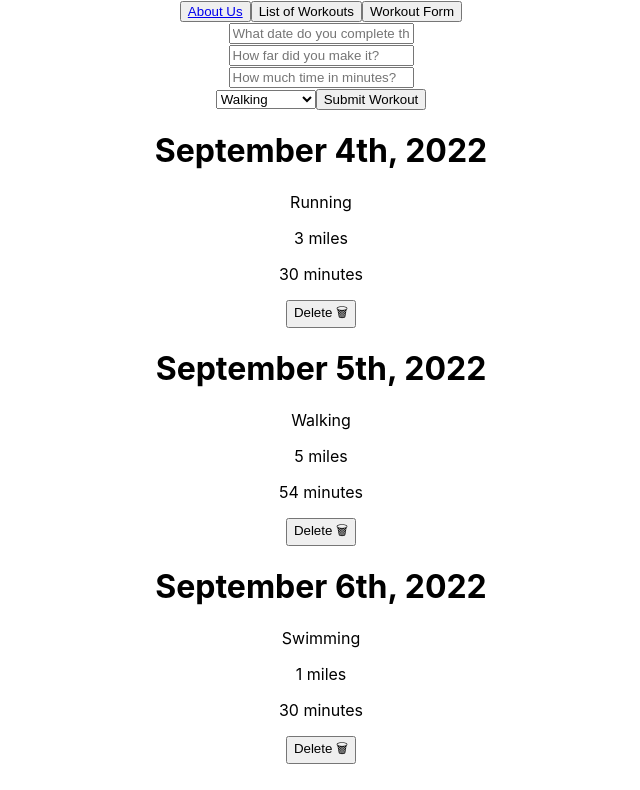
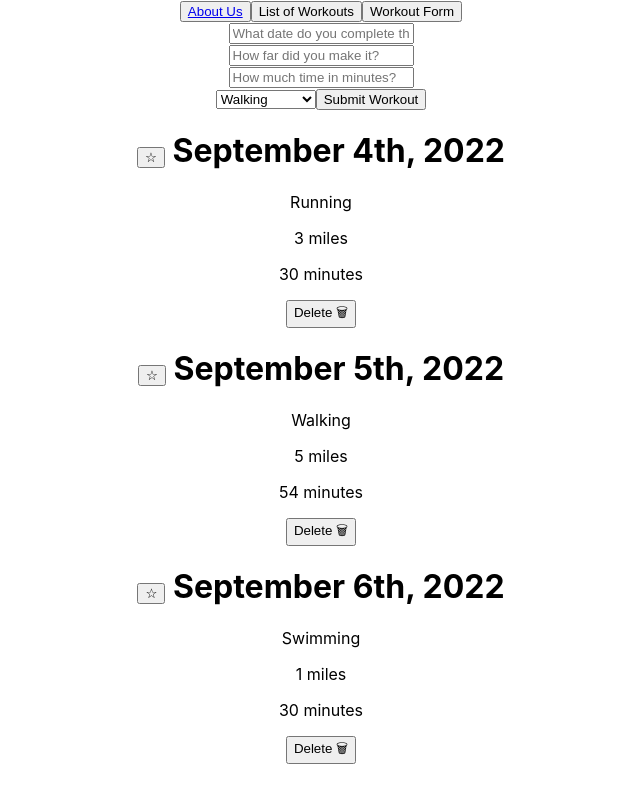
Before and after one commit to kennethlatour/Victory-React-Project, a React (Create React App) app in the folder flatness-app/: page / in a window 1280 px wide. Shown: the top 790 px of the page, without its empty margins (319-959 px from the left). Built offline with nearby package versions, Linux system fonts and the light colour scheme; data requests are answered from the project's data file.

Commit message:
added favorite buttonw/ persistence

```diff
--- a/flatness-app/db.json
+++ b/flatness-app/db.json
@@ -5,49 +5,56 @@
       "date": "September 4th, 2022",
       "workoutType": "Running",
       "distance": 3,
-      "timeSpent": 30
+      "timeSpent": 30,
+      "favorite": false
     },
     {
       "id": 2,
       "date": "September 5th, 2022",
       "workoutType": "Walking",
       "distance": 5,
-      "timeSpent": 54
+      "timeSpent": 54,
+      "favorite": false
     },
     {
       "id": 3,
       "date": "September 6th, 2022",
       "workoutType": "Swimming",
       "distance": 1,
-      "timeSpent": 30
+      "timeSpent": 30,
+      "favorite": false
     },
     {
       "id": 4,
       "date": "September 7th, 2022",
       "workoutType": "Running",
       "distance": 5,
-      "timeSpent": 60
+      "timeSpent": 60,
+      "favorite": false
     },
     {
       "id": 5,
       "date": "September 8th, 2022",
       "workoutType": "Walking",
       "distance": 4,
-      "timeSpent": 80
+      "timeSpent": 80,
+      "favorite": false
     },
     {
       "id": 6,
       "date": "September 9th, 2022",
       "workoutType": "Running",
       "distance": 2,
-      "timeSpent": 20
+      "timeSpent": 20,
+      "favorite": false
     },
     {
       "id": 7,
       "date": "September 12th, 2022",
       "workoutType": "Swimming",
       "distance": 2,
-      "timeSpent": 20
+      "timeSpent": 20,
+      "favorite": false
     }
   ]
 }
--- a/flatness-app/src/components/Workout.js
+++ b/flatness-app/src/components/Workout.js
@@ -1,5 +1,5 @@
 
-function Workout({ workout, deleteWorkout }){
+function Workout({ workout, deleteWorkout, favoriteHandler}){
 
     function clickHandler(id) {
         fetch(`http://localhost:3000/workouts/${id}`, {
@@ -13,7 +13,14 @@ function Workout({ workout, deleteWorkout }){
 
 return(
     <div className ="individual-workouts">
-       <h1> {workout.date} </h1>
+       <h1> {workout.favorite ?
+  <button className="favoite-on" onClick={()=>{favoriteHandler(workout)}}>
+    ★
+  </button>
+ :
+  <button className="favorite-off" onClick={()=>{favoriteHandler(workout)}}>
+    ☆
+  </button>} {workout.date} </h1>
        <p> {workout.workoutType}</p>
        <p>{workout.distance} miles</p>
        <p>{workout.timeSpent} minutes</p>
--- a/flatness-app/src/components/WorkoutContainer.js
+++ b/flatness-app/src/components/WorkoutContainer.js
@@ -30,10 +30,33 @@ function WorkoutContainer(){
   .then(data =>setWorkouts(...workouts, newWorkout) )
 
   }
+  function favoriteHandler(workout) {
+    fetch(`http://localhost:3000/workouts/${workout.id}`, {
+        method: "PATCH",
+        headers: { "Content-type": "application/json" },
+        body: JSON.stringify({ favorite: !workout.favorite }),
+      })
+        .then((res) => {
+          console.log(res);
+          return res.json();
+        })
+        .then((data) => {
+          console.log(data);
+          const updatedWorkout = workouts.map((workout) => {
+            if (workout.id === data.id) {
+              return data;
+            } else {
+              return workout;
+            }
+          });
+          setWorkouts(updatedWorkout)
+        });
+  }
+
   return(
 <div className="workoutContainer">
   <WorkoutForm  onSubmit={handleSubmit}/>
-  <WorkoutList workouts={workouts} deleteWorkout={deleteHandler}/>
+  <WorkoutList workouts={workouts} deleteWorkout={deleteHandler} favoriteHandler={favoriteHandler}/>
 </div>
   )
 
--- a/flatness-app/src/components/WorkoutList.js
+++ b/flatness-app/src/components/WorkoutList.js
@@ -1,9 +1,9 @@
 import Workout from "./Workout";
 
-function WorkoutList({workouts, deleteWorkout}){
+function WorkoutList({workouts, deleteWorkout, favoriteHandler}){
 
     const workoutList = workouts.map((workout) =>{
-        return  <Workout  key ={workout.id} workout={workout} deleteWorkout = {deleteWorkout}/>
+        return  <Workout  key ={workout.id} workout={workout} deleteWorkout = {deleteWorkout} favoriteHandler={favoriteHandler}/>
       })
 
       return (
```
Also changed, not shown: 1 other file (tests, documents, lock files or other folders).
